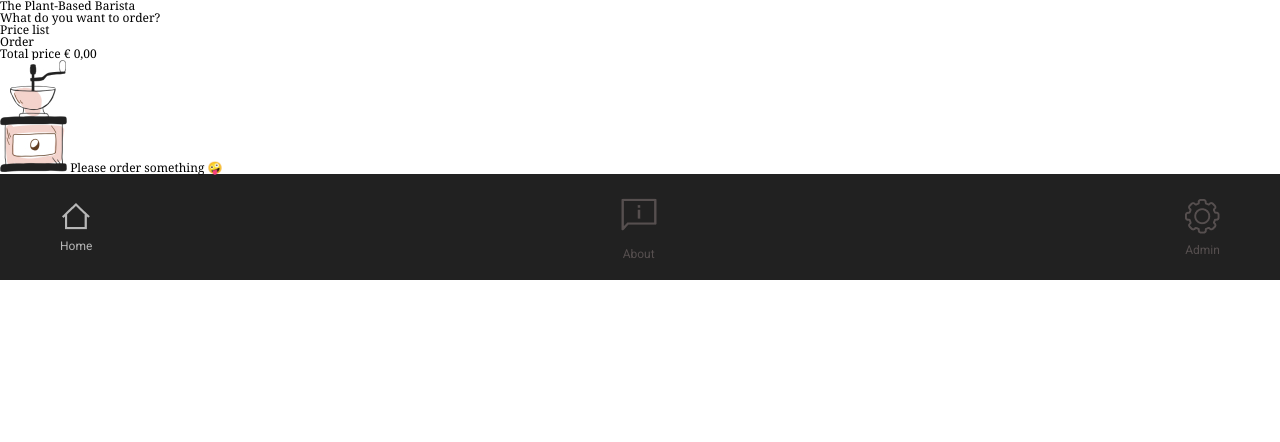
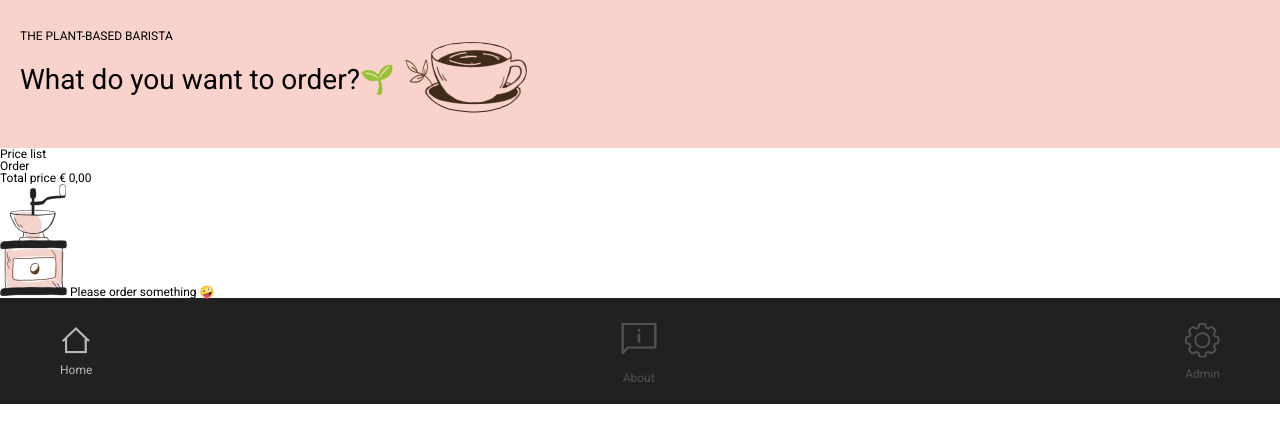
Before and after one commit to conor-v/Barista_app, a website built with webpack: page src/index.html in a window 1280 px wide. Built offline with nearby package versions, Linux system fonts and the light colour scheme; some packages are replaced by stand-ins of ours.

Commit message:
header css gedaan

```diff
--- a/src/css/header.css
+++ b/src/css/header.css
@@ -0,0 +1,22 @@
+.header {
+  background-color: var(--backgroundColor);
+}
+
+.header__titles {
+  padding: 3rem 2rem;
+}
+
+.h2-like {
+  font-size: var(--small);
+  text-transform: uppercase;
+}
+
+.h1-like {
+  font-size: var(--big);
+  display: flex;
+  align-items: center;
+
+  &::after {
+    content: url(../assets/img/plan-based-coffee.png);
+  }
+}
--- a/src/css/vars.css
+++ b/src/css/vars.css
@@ -6,4 +6,6 @@
   --deactiveLink: #564f4f;
   --activeLink: #b7b7b7;
   --margin: 2rem;
+  --small: 1.2rem;
+  --big: 2.8rem;
 }
--- a/src/index.html
+++ b/src/index.html
@@ -15,7 +15,7 @@
         <a class="h2-like">
           The Plant-Based Barista
         </a>
-        <h1 class="h1-like">What do you want to order?</h1>
+        <h1 class="h1-like">What do you want to order?🌱</h1>
       </div>
     </header>
     <section class="prices highlight spaced">
--- a/src/style.css
+++ b/src/style.css
@@ -18,5 +18,5 @@ html {
 
 body {
   font-size: 1.2rem;
-  font-family: Georgia, Arial, Helvetica, sans-serif;
+  font-family: Roboto, Arial, Helvetica, sans-serif;
 }
```
